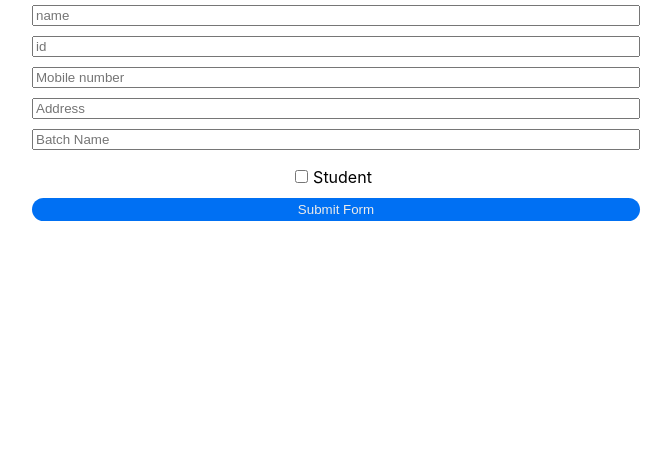
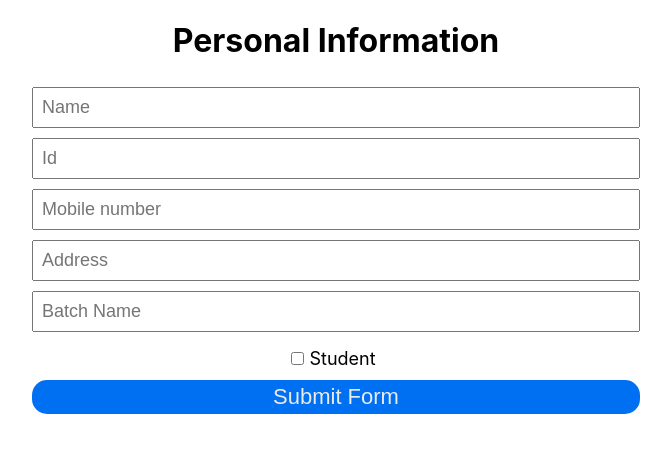
Before and after one commit to sohagraha/simple-form, a Next.js app: page / in a window 1280 px wide. Shown: the top 452 px of the page, without its empty margins (304-975 px from the left). Built offline with nearby package versions, Linux system fonts and the light colour scheme.

Commit message:
some change

```diff
--- a/pages/index.tsx
+++ b/pages/index.tsx
@@ -26,22 +26,24 @@ const Home: NextPage = () => {
   return (
     <div className={styles.container}>
       <main className={styles.formBody}>
-        <input onChange={(e) => setInfo({ ...info, name: (e.target.value) })} type="text" placeholder='name' />
-        <input onChange={(e) => setInfo({ ...info, id: parseInt(e.target.value) })} type="number" placeholder='id' />
+        <h1>Personal Information</h1>
+        <input onChange={(e) => setInfo({ ...info, name: (e.target.value) })} type="text" placeholder='Name' />
+        <input onChange={(e) => setInfo({ ...info, id: parseInt(e.target.value) })} type="number" placeholder='Id' />
         <input onChange={(e) => setInfo({ ...info, mobile: parseInt(e.target.value) })} type="number" placeholder='Mobile number' />
         <input onChange={(e) => setInfo({ ...info, address: (e.target.value) })} type="text" placeholder='Address' />
         <input onChange={(e) => setInfo({ ...info, batch: (e.target.value) })} type="text" placeholder='Batch Name' />
         <div className={styles.checkboxContainer}>
           <label><input onChange={(e) => {
             if (e.currentTarget.checked) {
-              setInfo({ ...info, student: (true) })
+              setInfo({ ...info, student: true })
             }
             else {
-              setInfo({ ...info, student: (false) })
+              setInfo({ ...info, student: false })
             }
           }} type="checkbox" />Student</label>
         </div>
-        <button onClick={() => {
+        <button onClick={(e) => {
+          e.preventDefault()
           console.log(info)
         }}>Submit Form</button>
       </main>
--- a/styles/Home.module.css
+++ b/styles/Home.module.css
@@ -11,6 +11,8 @@
 .formBody input {
   width: 50%;
   margin: 5px;
+  padding: 8px;
+  font-size: 18px;
 }
 
 .formBody button {
@@ -21,6 +23,7 @@
   border-radius: 15px;
   color: #eaeaea;
   padding: 4px 0;
+  font-size: 22px;
 }
 
 .checkboxContainer {
@@ -28,10 +31,12 @@
   padding-right: 10px;
   white-space: nowrap;
   margin: 10px 0;
+  font-size: 18px;
 }
 
 .checkboxContainer input {
   width: auto;
+  font-size: 18px;
 }
 
 @media (max-width: 600px) {
```
